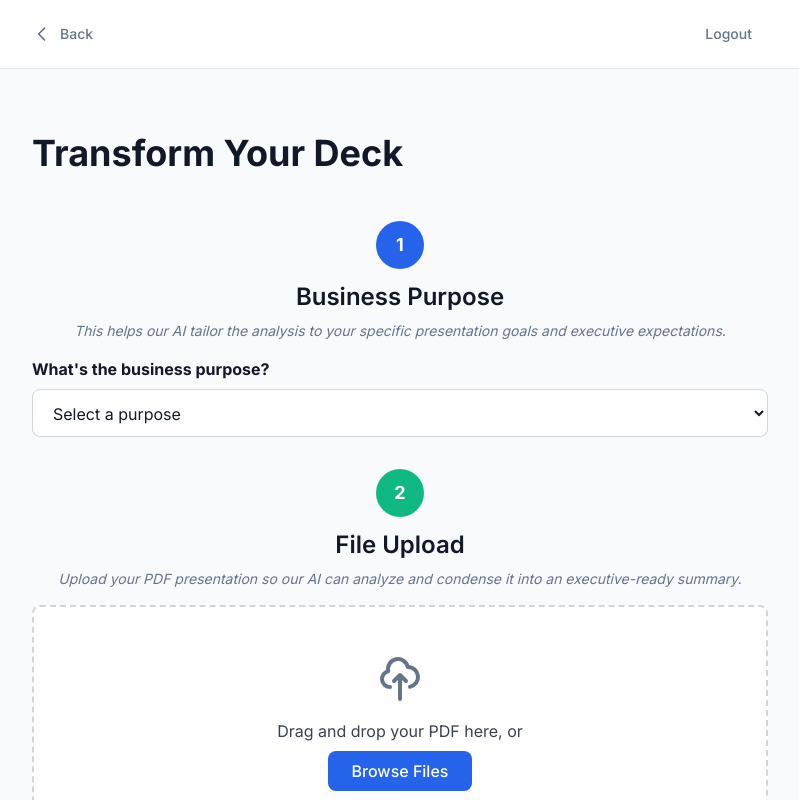
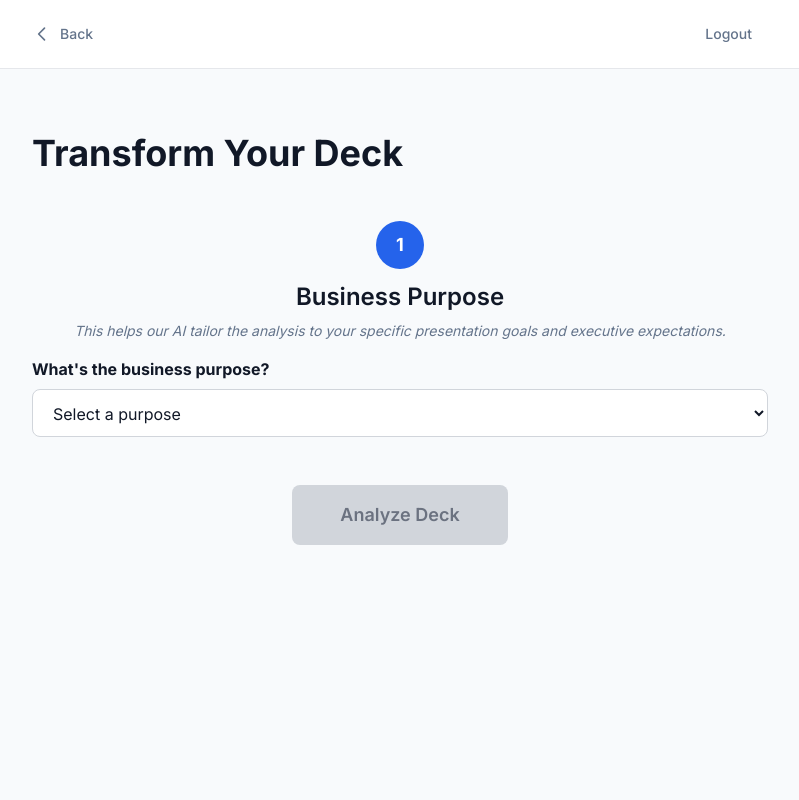
Before and after one commit to talabe/Claude-Code-Hackathon, a React (Vite) app in the folder frontend/: page /upload in a window 1280 px wide. Shown: the top 800 px of the page, without its empty margins (240-1039 px from the left). Built offline with nearby package versions, Linux system fonts and the light colour scheme.

Commit message:
progressive disclosure of follow-up questions and upload file

```diff
--- a/frontend/src/components/Upload.jsx
+++ b/frontend/src/components/Upload.jsx
@@ -167,6 +167,14 @@ const Upload = () => {
   // Get current follow-up questions based on selected purpose
   const currentQuestions = businessPurpose ? FOLLOW_UP_QUESTIONS[businessPurpose] || [] : [];
 
+  // Check if all follow-up questions are answered
+  const allFollowUpsAnswered = currentQuestions.length > 0
+    ? currentQuestions.every(q => followUpAnswers[q.id] && followUpAnswers[q.id].trim() !== '')
+    : false;
+
+  // Determine if file upload section should be shown
+  const showFileUpload = businessPurpose && (currentQuestions.length === 0 || allFollowUpsAnswered);
+
   return (
     <div className="min-h-screen bg-[#F8FAFC]">
       {/* Header */}
@@ -273,7 +281,8 @@ const Upload = () => {
           </section>
         )}
 
-        {/* File Upload Section */}
+        {/* File Upload Section - Only show when conditions are met */}
+        {showFileUpload && (
           <section className="mb-8">
             <div className="flex flex-col items-center mb-4">
               <div className={`w-12 h-12 rounded-full flex items-center justify-center mb-3 ${currentQuestions.length > 0 ? 'bg-[#2563EB]' : 'bg-[#10B981]'}`}>
@@ -354,6 +363,7 @@ const Upload = () => {
             )}
           </div>
           </section>
+        )}
 
         {/* Submit Button */}
         <div className="flex justify-center mt-12">
```
Lines whose indentation alone changed are shown as unchanged.
